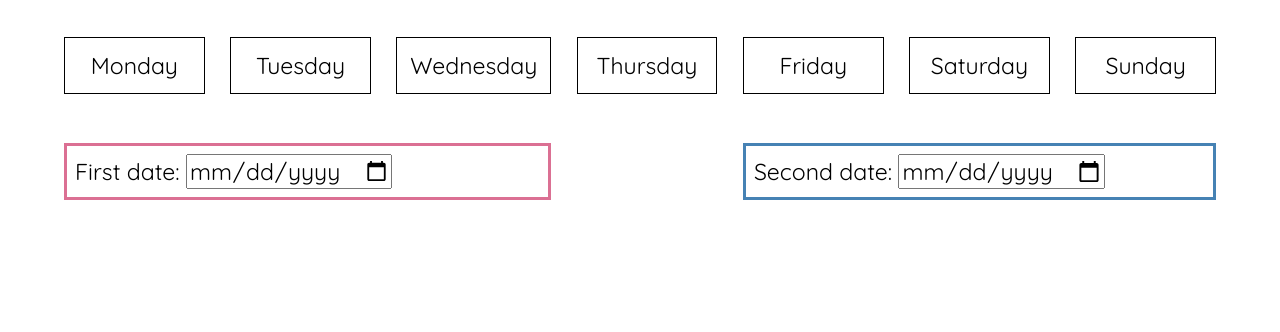
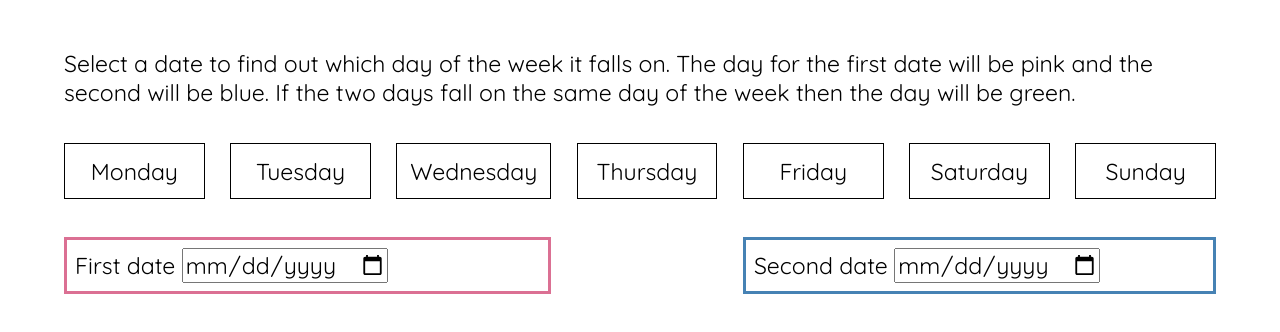
Before and after one commit to clarababette/matching-days, a plain HTML site: page index.html in a window 1280 px wide. Drawn offline with nearby package versions, Linux system fonts and the light colour scheme.

Commit message:
actioned feedback

```diff
--- a/index.html
+++ b/index.html
@@ -7,25 +7,25 @@
     <link rel="preconnect" href="https://fonts.gstatic.com" />
     <link href="https://fonts.googleapis.com/css2?family=Quicksand:wght@300;400;500&display=swap" rel="stylesheet" />
     <link rel="stylesheet" href="style.css" />
+    <script src="https://cdnjs.cloudflare.com/ajax/libs/handlebars.js/4.0.11/handlebars.min.js"></script>
     <title>Matching Days</title>
   </head>
-  <body>
-    <div class="day" id="monday">Monday</div>
-    <div class="day" id="tuesday">Tuesday</div>
-    <div class="day" id="wednesday">Wednesday</div>
-    <div class="day" id="thursday">Thursday</div>
-    <div class="day" id="friday">Friday</div>
-    <div class="day" id="saturday">Saturday</div>
-    <div class="day" id="sunday">Sunday</div>
-    <div class="date1">
-      <label for="date1">First date:</label>
-      <input type="date" id="date1" name="date1" />
-    </div>
-    <div class="date2">
-      <label for="date2">Second date:</label>
-      <input type="date" id="date2" name="date2" />
-    </div>
-  </body>
+  <body id="matching_days"></body>
   <script src="js/matching_days.js" charset="utf-8"></script>
   <script src="js/matching_days_DOM.js" charset="utf-8"></script>
+  <script type="text/x-template" id="matching_days_template">
+    <p class="instructions">Select a date to find out which day of the week it falls on. The day for the first date will be pink and the second will be blue. If the two days fall on the same day of the week then the day will be green.</p>
+
+    {{#each day}}
+    <div class="day" id={{this}}>{{this}}</div>
+    {{/each}}
+
+    {{#each date}}
+
+    <div class={{@key}}>
+      <label for={{@key}}>{{this}}</label>
+      <input type="date" id={{@key}} name={{@key}} />
+    </div>
+    {{/each}}
+  </script>
 </html>
--- a/js/matching_days_DOM.js
+++ b/js/matching_days_DOM.js
@@ -1,3 +1,16 @@
+var matchDays = {
+  day: ["monday", "tuesday", "wednesday", "thursday", "friday", "saturday", "sunday"],
+  date: {
+    date1: "First date",
+    date2: "Second date",
+  },
+};
+
+document.addEventListener("DOMContentLoaded", function () {
+  var templateSource = document.querySelector("#matching_days_template").innerHTML;
+  var matchingDaysTemplate = Handlebars.compile(templateSource);
+  var matchingDaysHTML = document.querySelector("#matching_days");
+  matchingDaysHTML.innerHTML = matchingDaysTemplate(matchDays);
   var date1 = document.querySelector("#date1");
   var date2 = document.querySelector("#date2");
   var dayElems = document.querySelectorAll(".day");
@@ -41,3 +54,4 @@ function dayClassesClear() {
       }
     });
   }
+});
--- a/style.css
+++ b/style.css
@@ -11,8 +11,13 @@ body {
   display: grid;
   grid-template-columns: 2fr 1fr;
   column-gap: 2vh;
-  grid-template-rows: repeat(7, 1fr);
+  grid-template-rows: repeat(7, auto);
   row-gap: 2vh;
+}
+
+.instructions {
+  grid-row: 1;
+  grid-column: 1 / span 2;
 }
 
 .day {
@@ -22,10 +27,11 @@ body {
   align-self: center;
   padding: 1vw;
   border: black solid 1px;
+  text-transform: capitalize;
 }
 
 .date1 {
-  grid-row: 1 / span 2;
+  grid-row: 2 / span 2;
   grid-column: 1;
   align-self: center;
   border: palevioletred solid;
@@ -67,17 +73,22 @@ body {
   }
 
   .day {
-    grid-row: 1;
+    grid-row: 2;
     grid-column: span 1;
   }
 
   .date1 {
-    grid-row: 2;
+    grid-row: 3;
     grid-column: 1 / span 3;
   }
 
   .date2 {
-    grid-row: 2;
+    grid-row: 3;
     grid-column: 5 / span 3;
   }
+
+  .instructions {
+    grid-row: 1;
+    grid-column: 1 / span 7;
+  }
 }
```
Lines whose indentation alone changed are shown as unchanged.
